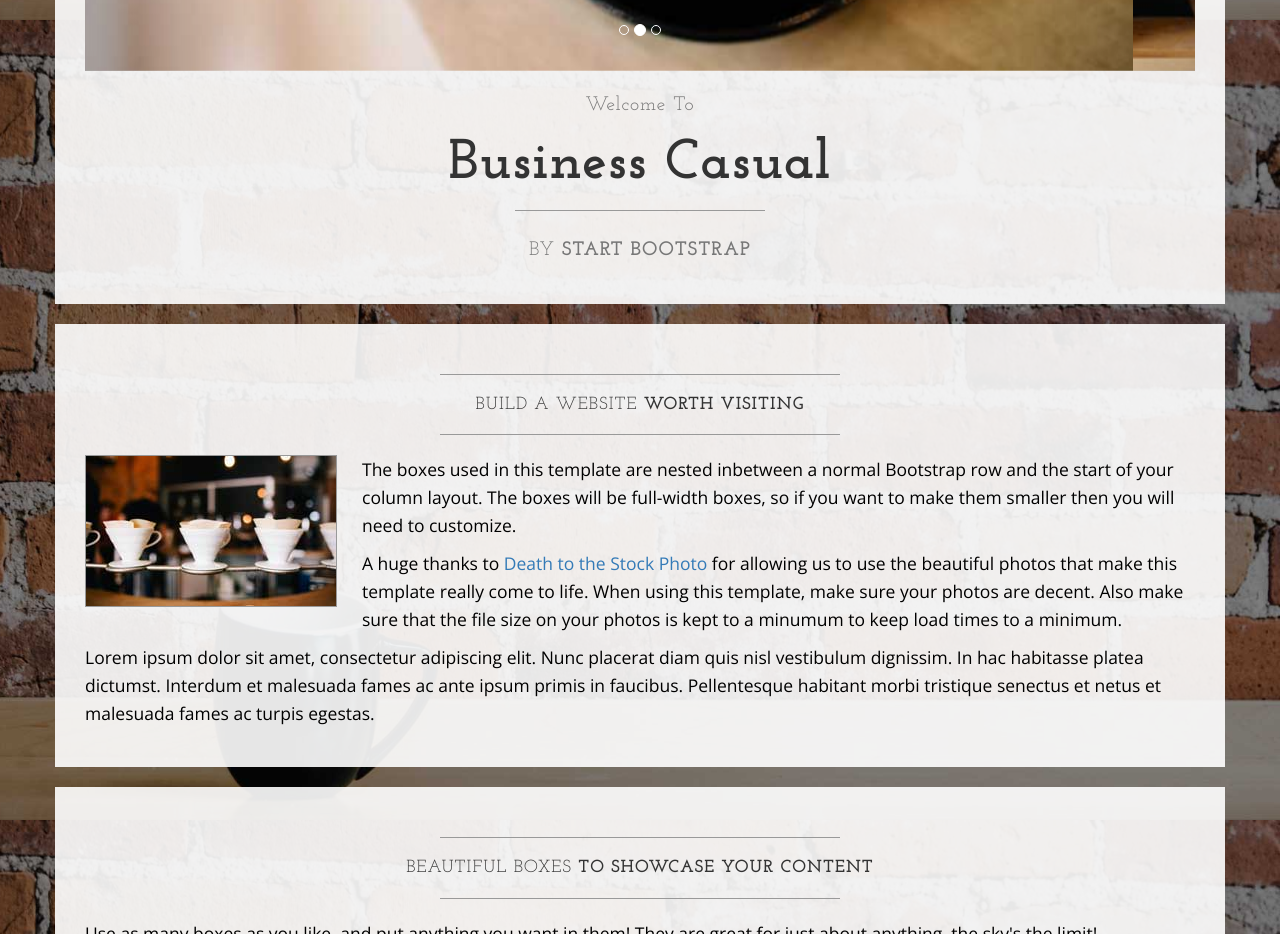
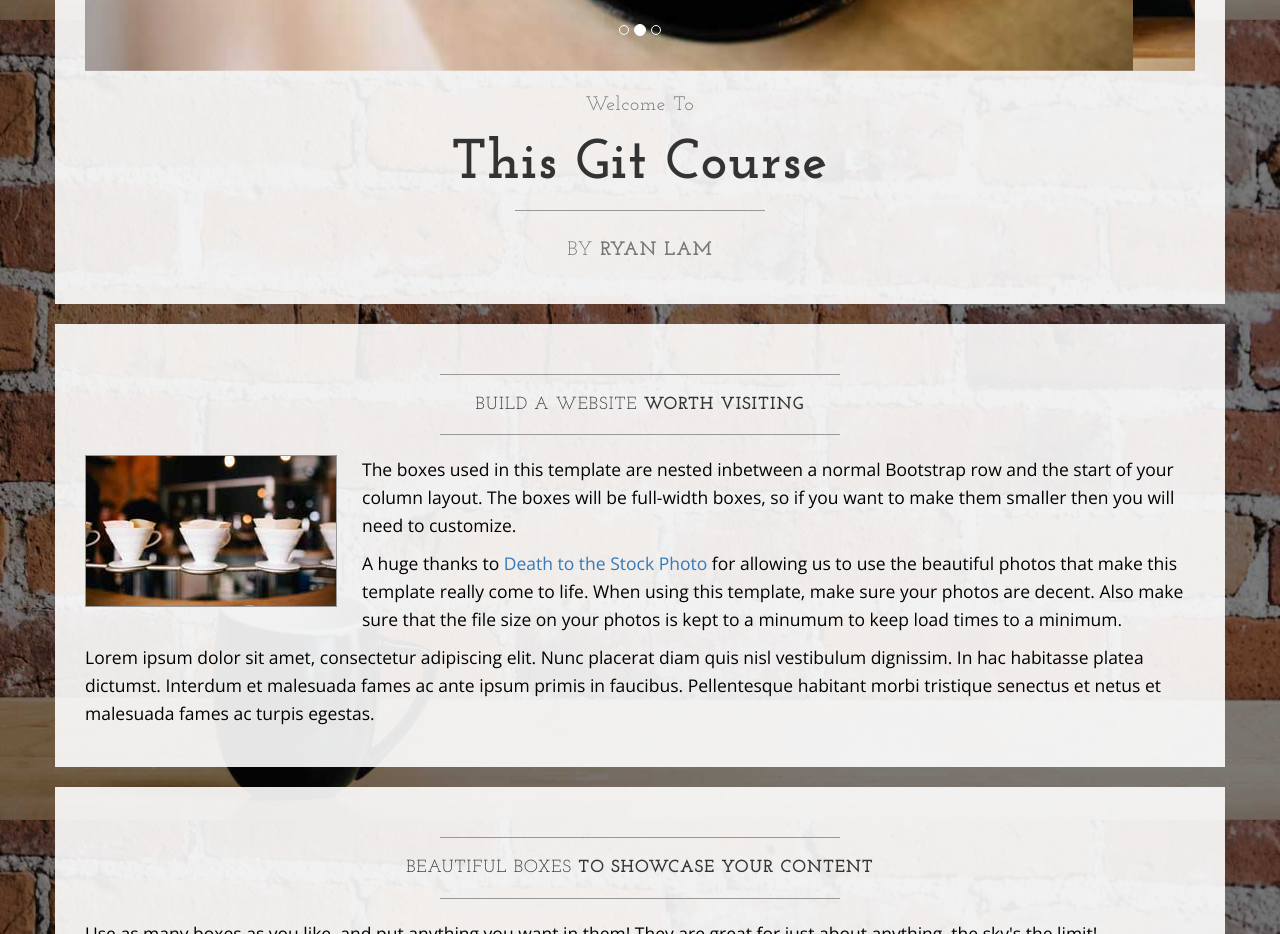
Before and after one commit to giggslam/gitlearning, a plain HTML site: page index.html in a window 1280 px wide. Shown: the part 780-1714 px from the top of the page. Drawn offline with nearby package versions, Linux system fonts and the light colour scheme.

Commit message:
Changed items after carousel

```diff
--- a/index.html
+++ b/index.html
@@ -108,11 +108,11 @@
                     <h2 class="brand-before">
                         <small>Welcome to</small>
                     </h2>
-                    <h1 class="brand-name">Business Casual</h1>
+                    <h1 class="brand-name">This Git Course</h1>
                     <hr class="tagline-divider">
                     <h2>
                         <small>By
-                            <strong>Start Bootstrap</strong>
+                            <strong>Ryan Lam</strong>
                         </small>
                     </h2>
                 </div>
```
